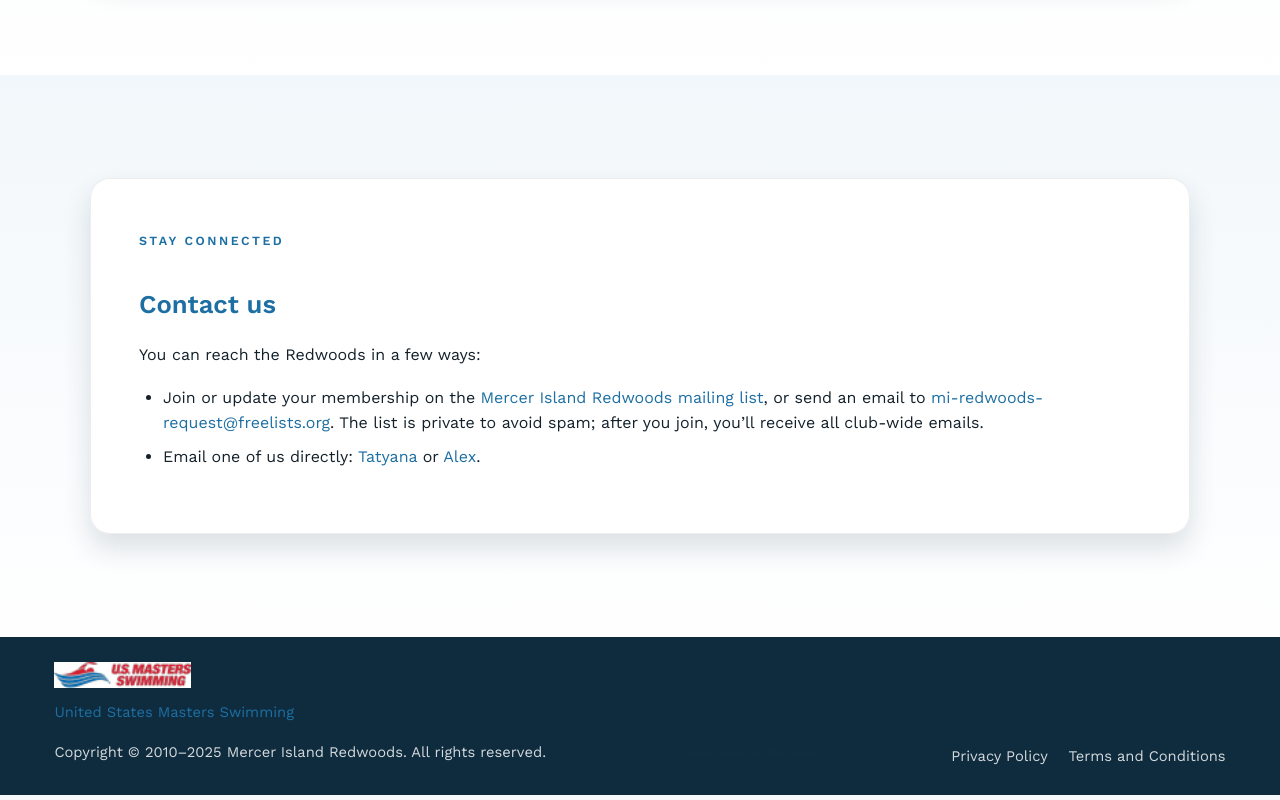
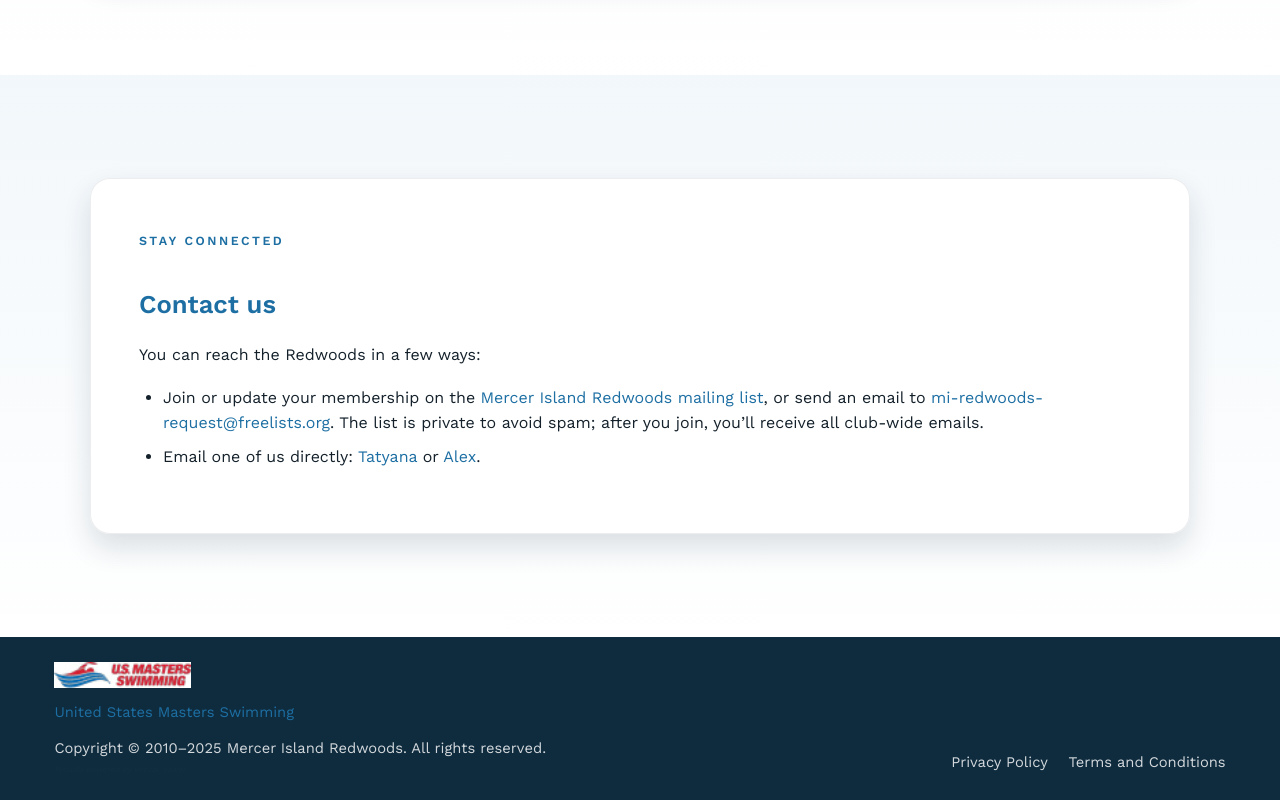
Before and after one commit to yaweihao/redwoods, a plain HTML site: page index.html in a window 1280 px wide. Shown: the part 6723-7523 px from the top of the page. Drawn offline with nearby package versions, Linux system fonts and the light colour scheme.

Commit message:
Fix footer layout: Privacy Policy and Terms links on right; fix Easter egg size; improve footer structure

```diff
--- a/css/main.css
+++ b/css/main.css
@@ -726,9 +726,23 @@ ul {
 .footer-bottom {
   display: flex;
   justify-content: space-between;
-  align-items: center;
+  align-items: flex-start;
   width: 100%;
   gap: 1rem;
+  flex-wrap: wrap;
+}
+
+.footer-left {
+  display: flex;
+  flex-direction: column;
+  gap: 0.25rem;
+  flex: 1 1 auto;
+}
+
+.footer-links {
+  margin: 0;
+  align-self: flex-end;
+  white-space: nowrap;
 }
 
 .footer-inner .usms img {
@@ -760,17 +774,17 @@ ul {
   color: rgba(255,255,255,0.12) !important;
   max-width: 100%;
   overflow: hidden;
+  line-height: 1.2 !important;
+  display: inline-block !important;
 }
 
 .secret-credit:hover {
   opacity: 0.5 !important;
-  font-size: 0.5rem !important;
   color: rgba(255,255,255,0.5) !important;
 }
 
 .secret-credit:active {
   opacity: 0.7 !important;
-  font-size: 0.5rem !important;
   color: rgba(255,255,255,0.7) !important;
 }
 
@@ -917,6 +931,10 @@ ul {
     align-items: flex-start;
     gap: 0.5rem;
   }
+
+  .secret-credit {
+    font-size: 0.45rem !important;
+  }
 }
 
 @media (prefers-reduced-motion: reduce) {
--- a/index.html
+++ b/index.html
@@ -230,9 +230,11 @@
       </a>
       <p><a href="https://www.usms.org" target="_blank" rel="noreferrer">United States Masters Swimming</a></p>
       <div class="footer-bottom">
-        <p>Copyright &copy; 2010&ndash;<span data-year></span> Mercer Island Redwoods. All rights reserved.</p>
-        <p class="secret-credit" title="Easter egg found! 🎉">Proudly powered by <span class="credit-name">virtual_yawei</span></p>
-        <p style="margin-top: 0.5rem;">
+        <div class="footer-left">
+          <p>Copyright &copy; 2010&ndash;<span data-year></span> Mercer Island Redwoods. All rights reserved.</p>
+          <p class="secret-credit" title="Easter egg found! 🎉">Proudly powered by <span class="credit-name">virtual_yawei</span></p>
+        </div>
+        <p class="footer-links">
           <a href="privacy-policy.html" style="color: rgba(255,255,255,0.82); margin-right: 1rem;">Privacy Policy</a>
           <a href="terms-and-conditions.html" style="color: rgba(255,255,255,0.82);">Terms and Conditions</a>
         </p>
```
Also changed, not shown: privacy-policy.html (+5 -3 lines), terms-and-conditions.html (+5 -3 lines).
